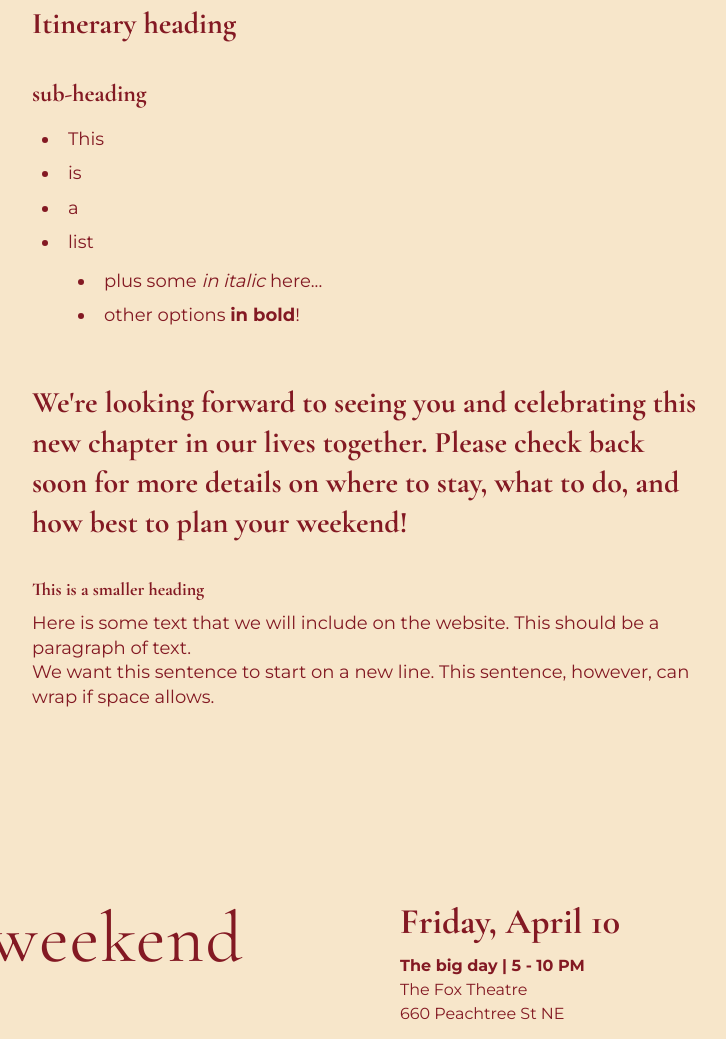
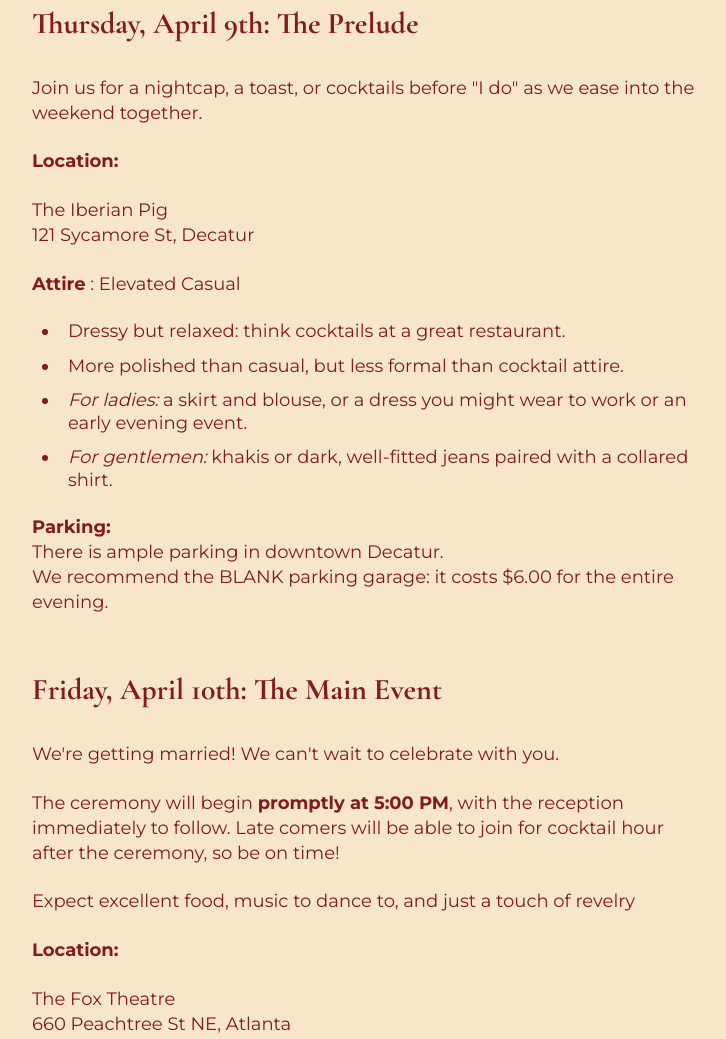
Before and after one commit to erawhctim/wedding-website, an Eleventy site: page src/index.html in a window 1280 px wide. Shown: the part 1239-2278 px from the top of the page, without its empty margins (272-998 px from the left). Built offline with nearby package versions, Linux system fonts and the light colour scheme; Eleventy itself is replaced by a stand-in of ours; files that its build step writes are made by us from their sources.

Commit message:
Itinerary content

```diff
--- a/src/_includes/itinerary.md
+++ b/src/_includes/itinerary.md
@@ -1,20 +1,36 @@
 
-## Itinerary heading
+## Thursday, April 9th: The Prelude
+Join us for a nightcap, a toast, or cocktails before "I do" as we ease into the weekend together.
 
-### sub-heading
+**Location:**
 
-- This
-- is
-- a
-- list
-  - plus some *in italic* here...
-  - other options **in bold**!
+The Iberian Pig
+121 Sycamore St, Decatur
+
+**Attire** : Elevated Casual
+  - Dressy but relaxed: think cocktails at a great restaurant.
+  - More polished than casual, but less formal than cocktail attire.
+  - *For ladies:* a skirt and blouse, or a dress you might wear to work or an early evening event.
+  - *For gentlemen:* khakis or dark, well-fitted jeans paired with a collared shirt.
+
+**Parking:**
+There is ample parking in downtown Decatur.
+We recommend the BLANK parking garage: it costs $6.00 for the entire evening.
 
 
-## We're looking forward to seeing you and celebrating this new chapter in our lives together. Please check back soon for more details on where to stay, what to do, and how best to plan your weekend!
+## Friday, April 10th: The Main Event
+We're getting married! We can't wait to celebrate with you.
+
+The ceremony will begin **promptly at 5:00 PM**, with the reception immediately to follow. Late comers will be able to join for cocktail hour after the ceremony, so be on time!
+
+Expect excellent food, music to dance to, and just a touch of revelry
+
+**Location:**
+
+The Fox Theatre
+660 Peachtree St NE, Atlanta
 
 
-#### This is a smaller heading
-
-Here is some text that we will include on the website. This should be a paragraph of text.
-We want this sentence to start on a new line. This sentence, however, can wrap if space allows.
+**Attire** : Black Tie (Optional)
+- Formal attire encouraged. Think tuxedos or suits with ties and floor-length dresses.
+- Dress to impress; this is *The Fox Theatre* we’re talking about.
```
